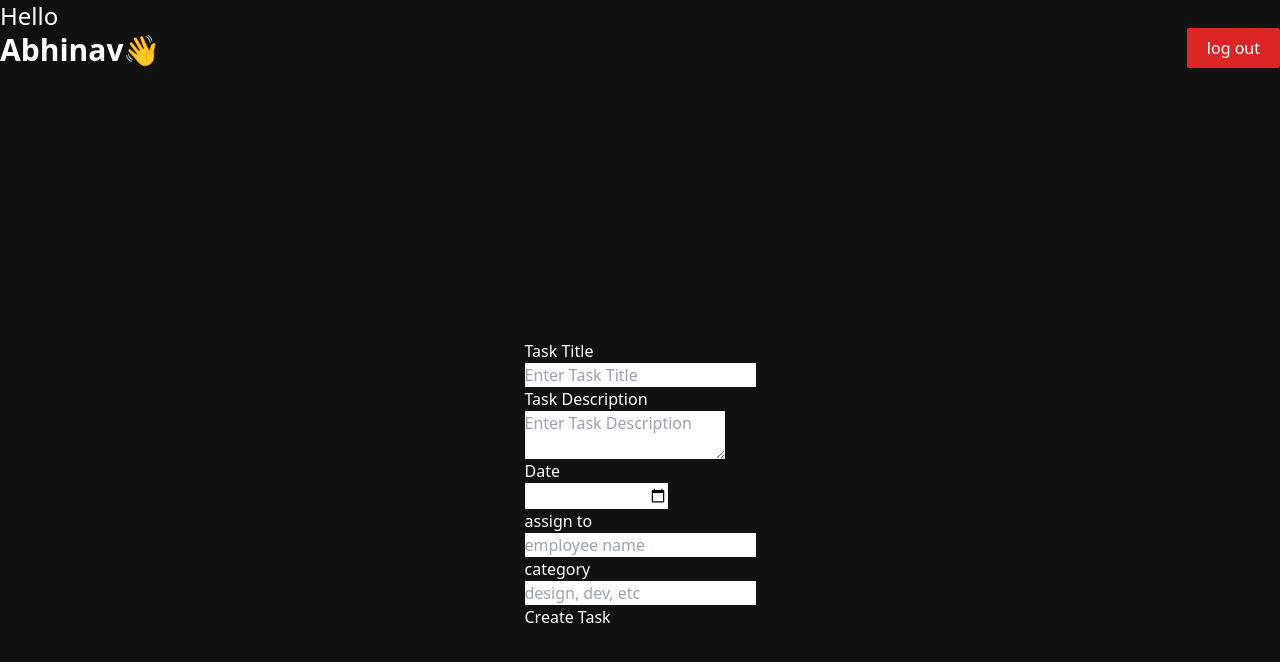
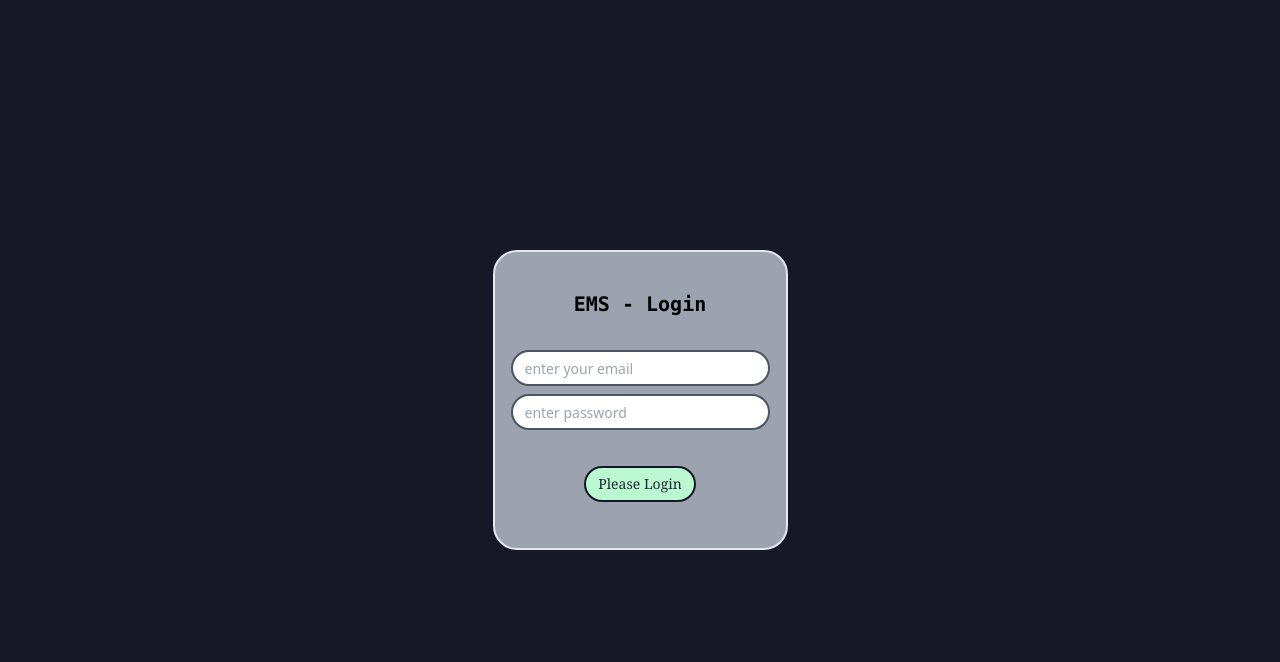
Before and after one commit to abhinav0023/EMS, a React (Vite) app in the folder ems/: page / in a window 1280 px wide. Shown: the top 662 px of the page. Built offline with nearby package versions, Linux system fonts and the light colour scheme.

Commit message:
changes in login page

```diff
--- a/ems/src/App.jsx
+++ b/ems/src/App.jsx
@@ -5,9 +5,9 @@ import AdminDashboard from './components/Dashboard/AdminDashboard'
 function App() {
   return (
     <>
-    {/* <Login/> */}
+    <Login/>
     {/* <EmployeeDashboard/> */}
-    <AdminDashboard/>
+    {/* <AdminDashboard/> */}
     </>
   )
 }
--- a/ems/src/components/Auth/Login.jsx
+++ b/ems/src/components/Auth/Login.jsx
@@ -22,13 +22,16 @@ function Login() {
             onSubmit={(e) => {
               submitHandler(e);
             }}
-            className="border-2 p-4 flex flex-col rounded-3xl items-center justify-center"
+            className="border-2 p-4 flex flex-col rounded-3xl items-center justify-center h-[300px] bg-gray-400  "
           >
+        <h3 className="text-xl mb-6 font-bold text-center text-black font-mono">
+          EMS - Login
+        </h3>
             <input
               value={email}
               onChange={(e) => setEmail(e.target.value)}
               required
-              className="text-black border-2 h-2 bg-grey-600 border-red-600 py-4 px-3 my-2 rounded-full outline-none placeholder:text-black"
+              className="text-black border-2 h-2 bg-grey-600 border-gray-600 py-4 px-3 my-2 placeholder:text-sm rounded-full outline-none  placeholder:text-gray-400"
               type="email"
               placeholder="enter your email"
             />
@@ -36,11 +39,11 @@ function Login() {
               value={password}
               onChange={(e) => setPassword(e.target.value)}
               required
-              className="text-black border-2 h-2 border-red-600 py-4 px-3 rounded-full outline-none placeholder:text-black "
+              className="text-black border-2 h-2 border-gray-600 py-4 px-3 rounded-full outline-none placeholder:text-gray-400 placeholder:text-sm "
               type="password"
               placeholder="enter password"
             />
-            <button className="text-white my-4 border-2 h-9 border-blue-600 px-3 rounded-full outline-none placeholder:text-black ">
+            <button className="text-sm my-2 mt-9 bg-green-200 text-gray-800 font-serif border-2 h-9 border-gray-900 px-3 rounded-full outline-none ">
               Please Login
             </button>
           </form>
--- a/ems/src/index.css
+++ b/ems/src/index.css
@@ -7,7 +7,7 @@
 }
 
 body{
-  background-color: #111;
+  background-color: #161828;
 }
 
 #tasklist::-webkit-scrollbar{
```
